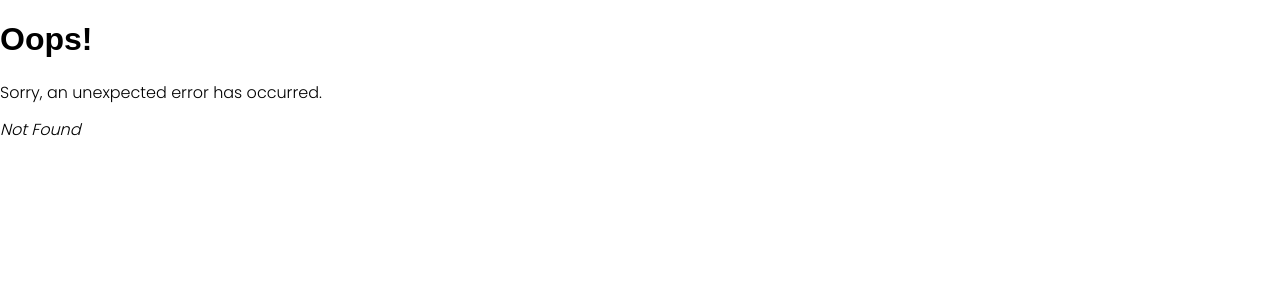
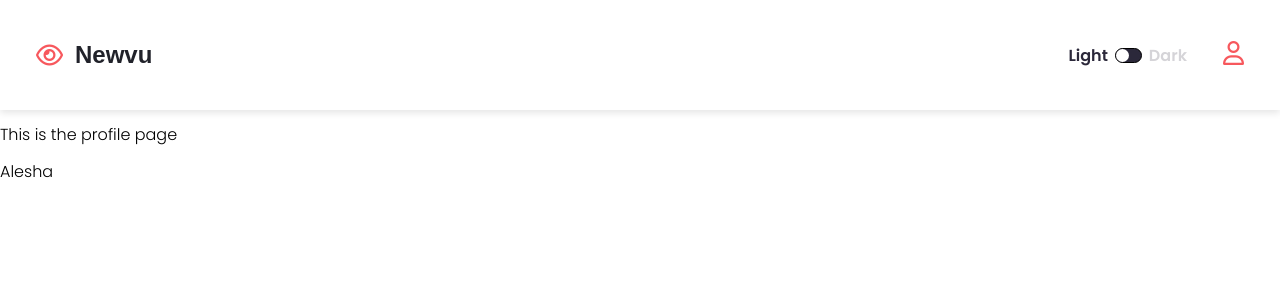
Before and after one commit to oceane-marie/newvu-app, a React (Create React App) app: page /profile/1 in a window 1280 px wide. Before the commit this address had no page. Shown: the top 300 px of the page. Built offline with nearby package versions, Linux system fonts and the light colour scheme.

Commit message:
Added user id to profile path and useParams to display data from user.js

```diff
--- a/src/components/RegisterForm.js
+++ b/src/components/RegisterForm.js
@@ -113,7 +113,7 @@ export default function RegisterForm(props) {
     <div className='ctr-centered'>
 
       {success && (
-          <Navigate to="/profile" replace={true} />
+          <Navigate to="/profile/:userId" replace={true} />
       )}
 
       <section className={`ctr-form h-100 ${props.darkMode ? "dark-shadow" : "clear-shadow"}`}>
--- a/src/components/SignInForm.js
+++ b/src/components/SignInForm.js
@@ -65,7 +65,7 @@ export default function SignIn(props) {
   return(
     <div className='ctr-centered'>
       {success && (
-          <Navigate to="/profile" replace={true} />
+          <Navigate to="/profile/:userId" replace={true} />
       )}
       <section className={`ctr-form h-100 ${props.darkMode ? "dark-shadow" : "clear-shadow"}`}>
       <p ref={errRef} className={errMsg ? "errmsg" : "offscreen"} aria-live="assertive">{errMsg}</p>
--- a/src/index.js
+++ b/src/index.js
@@ -42,7 +42,7 @@ const router = createBrowserRouter([
     element: <SignIn />,
   },
   {
-    path: "/profile",
+    path: "/profile/:userId",
     element: <Profile />,
   },
 ]);
--- a/src/pages/Profile.js
+++ b/src/pages/Profile.js
@@ -1,15 +1,19 @@
 import { useContext } from "react";
 import {DarkModeContext} from "../context/DarkModeContext";
 import Navbar from "../components/Navbar";
-
+import userData from "../users";
+import { useParams } from 'react-router-dom';
 
 export default function Profile() {
   const {darkMode, toggleDarkMode} = useContext(DarkModeContext)
+  const { userId } = useParams();
+  const user = userData.find(user => user.id === parseInt(userId))
 
   return(
     <>
       <Navbar darkMode={darkMode} toggleDarkMode={toggleDarkMode}/>
       <p>This is the profile page</p>
+      <p>{user.firstName}</p>
     </>
   )
 };
--- /dev/null
+++ b/src/users.js
@@ -0,0 +1,26 @@
+module.exports = [
+  {
+    "id": 1,
+    "firstName": "Alesha",
+    "lastName": "Irwin",
+    "user": "alesha",
+    "pwd" : "Alesha123!",
+    "eMail":"airwin@mail.com",
+  },
+  {
+    "id": 2,
+    "firstName": "Shawn",
+    "lastName": "Mcclain",
+    "user": "shawn",
+    "pwd" : "Shawn123!",
+    "eMail":"smcclain@mail.com",
+  },
+  {
+    "id": 3,
+    "firstName": "Esther",
+    "lastName": "Hartley",
+    "user": "esther",
+    "pwd" : "Esther123!",
+    "eMail":"ehartley@mail.com",
+  },
+]
```
